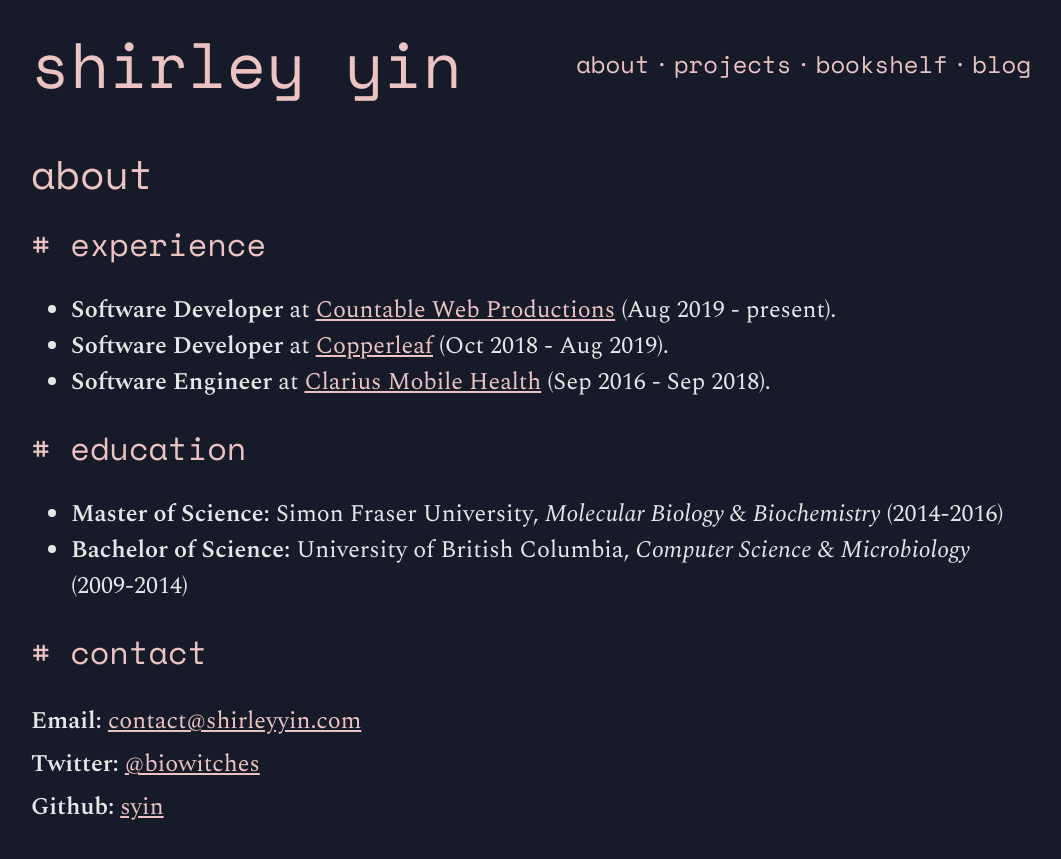
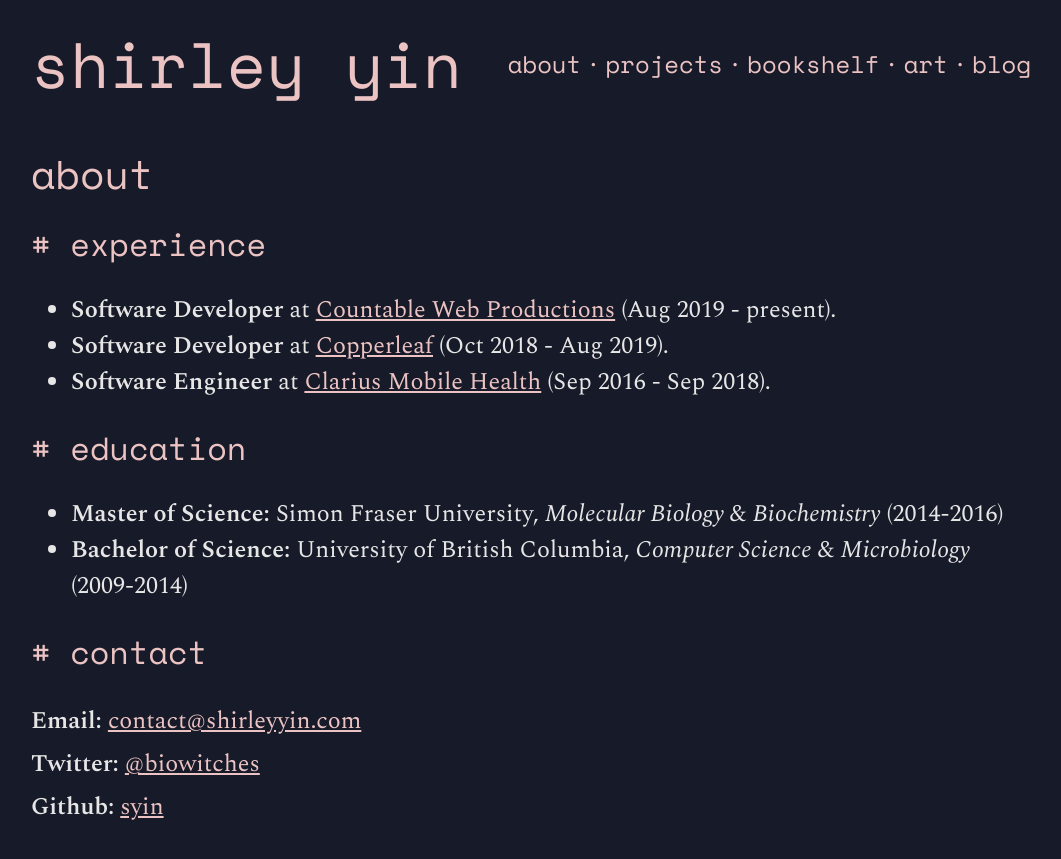
Before and after one commit to syin/syin-website, a Jekyll site: the page built from about.md, in a window 1280 px wide. Shown: the top 859 px of the page, without its empty margins (109-1170 px from the left). Built offline with Jekyll 4.4.1, drawn with Linux system fonts in a browser that asks for light colours.

Commit message:
update links

```diff
--- a/_includes/head.html
+++ b/_includes/head.html
@@ -5,5 +5,6 @@
     {% if page.title %}{{ page.title }} | {% endif %}
     {{ site.title }}
 </title>
+<link rel="icon" type="image/png" href="favicon.png">
 <link href="https://fonts.googleapis.com/css2?family=Spectral:ital,wght@0,400;0,600;1,400&display=swap" rel="stylesheet">
 <link href="https://fonts.googleapis.com/css2?family=Space+Mono:wght@400;700&display=swap" rel="stylesheet">
--- a/_includes/header.html
+++ b/_includes/header.html
@@ -3,7 +3,8 @@
   <nav>
     <a href="/about">about</a>
     <a href="/projects">projects</a>
-    <a href="https://bookshelf.shirleyyin.com">bookshelf</a>
+    <a href="https://library.shirleyyin.com/bookshelf">bookshelf</a>
+    <a href="https://library.shirleyyin.com/art">art</a>
     <a href="/blog">blog</a>
   </nav>
 </div>
--- a/index.html
+++ b/index.html
@@ -20,6 +20,8 @@ permalink: /
       <ul>
         <li><a href="/about">about</a></li>
         <li><a href="/projects">projects</a></li>
+        <li><a href="https://library.shirleyyin.com/bookshelf">bookshelf</a></li>
+        <li><a href="https://library.shirleyyin.com/art">art</a></li>
         <li><a href="/blog">blog</a></li>
       </ul>
     </section>
```
Also changed, not shown: favicon.png (added).
